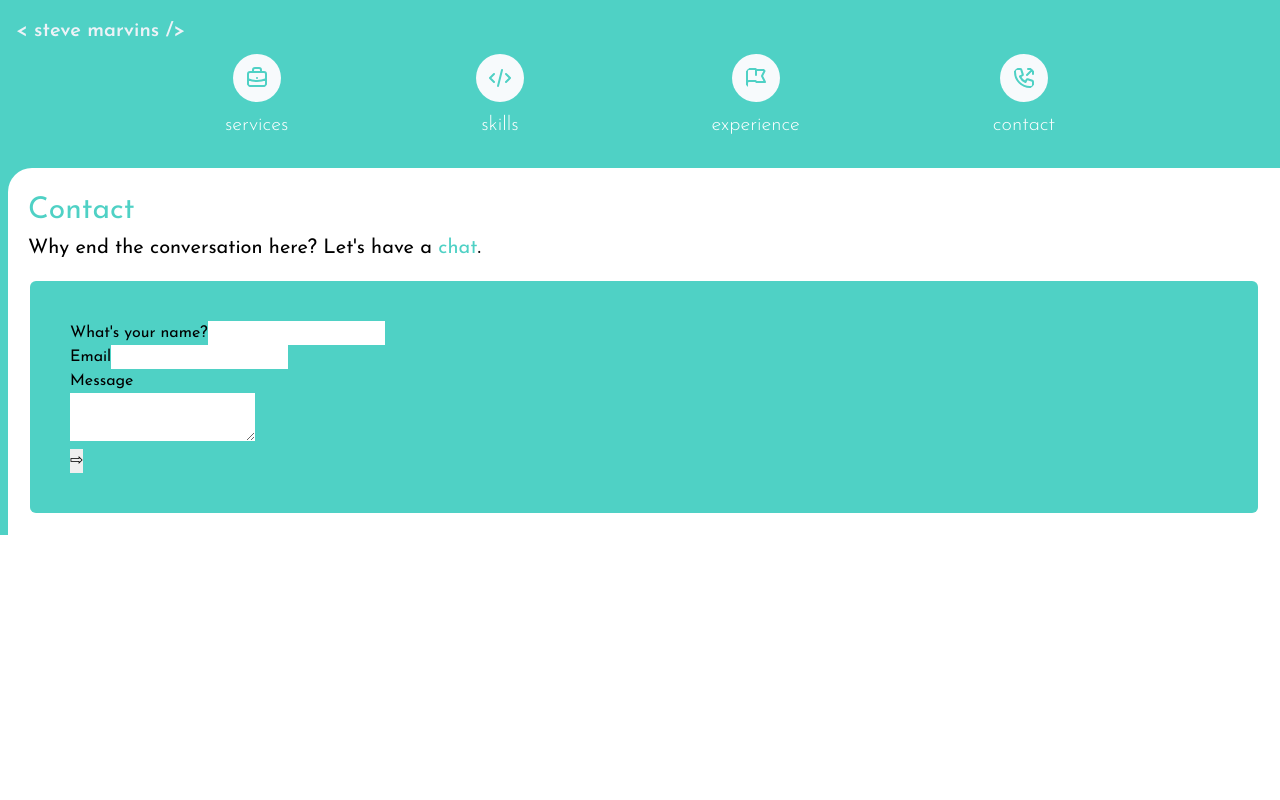
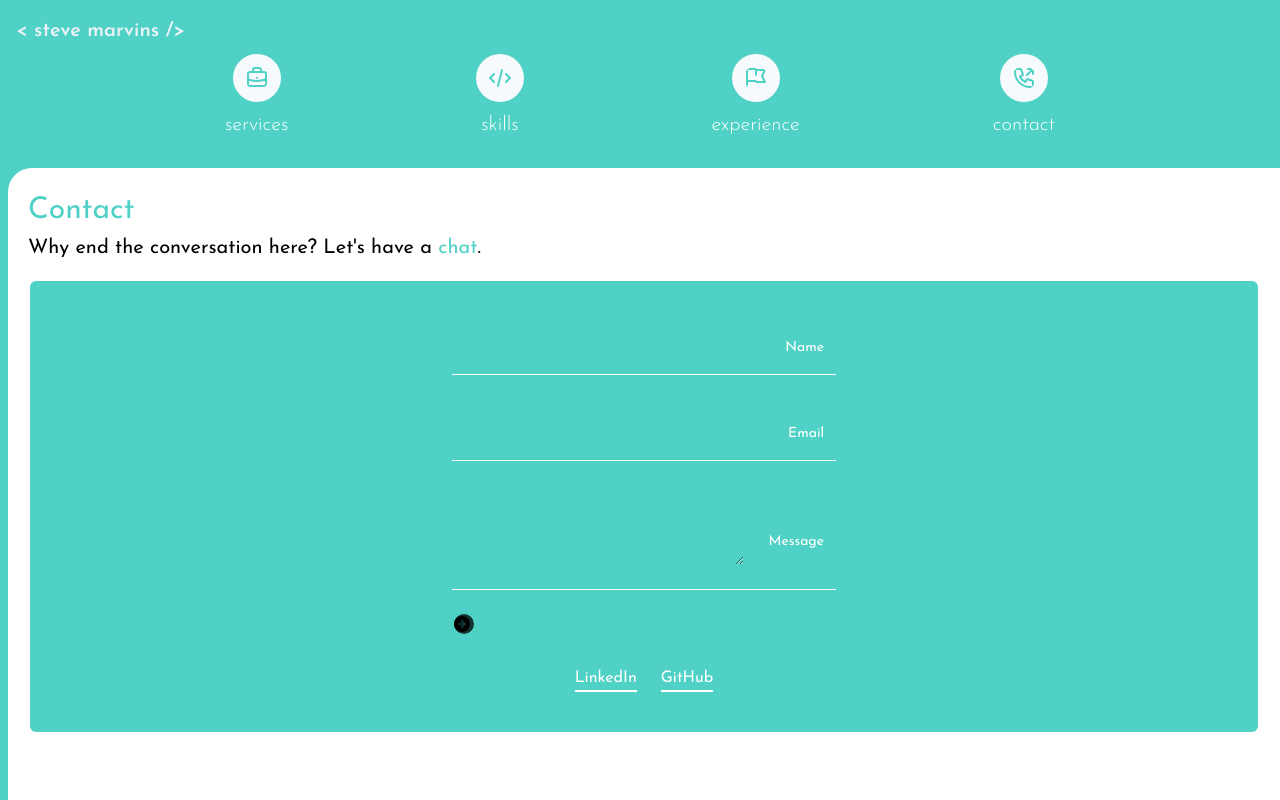
Before and after one commit to smarvins/Personal-Website, a React (Create React App) app: page /contact in a window 1280 px wide. Built offline with nearby package versions, Linux system fonts and the light colour scheme; what react-alert-template-basic would draw is missing.

Commit message:
gmail api access granted to emailjs

```diff
--- a/src/components/Contact.js
+++ b/src/components/Contact.js
@@ -1,5 +1,6 @@
 import React from 'react';
-import { useAlert } from 'react-alert'
+import { useAlert } from 'react-alert';
+import { Link } from 'react-router-dom';
 import emailjs from 'emailjs-com';
 import '../styles/main.css';
 import '../App.css';
@@ -20,7 +21,7 @@ function Contact() {
   }
 
   return (
-    <div className="flex flex-col font-body h-full bg-red-400 sm:bg-green-400 md:bg-blue-400 lg:bg-pink-400 xl:bg-teal-400">
+    <div className="flex flex-col font-body h-screen bg-red-400 sm:bg-green-400 md:bg-blue-400 lg:bg-pink-400 xl:bg-teal-400">
       {/* Navbar */}
       <div className="flex-initial">
         <Navbar/>
@@ -29,31 +30,49 @@ function Contact() {
         <p className="text-3xl text-red-400 sm:text-green-400 md:text-blue-400 lg:text-pink-400 xl:text-teal-400">Contact</p>
         <p className="text-xl">Why end the conversation here? Let's have a <span className="text-red-400 sm:text-green-400 md:text-blue-400 lg:text-pink-400 xl:text-teal-400">chat</span>.</p>
         {/* Card section */}
-        <div className="overflow-y-auto h-full mt-4 ">
+        <div className="overflow-y-auto h-screen mt-4 ">
 
           {/* Kazi */}
           <div className="border-2 border-red-400 sm:border-green-400 md:border-white lg:border-white xl:border-white rounded-md">
-            <div className="sm:inline-block md:bg-blue-400 lg:bg-pink-400 xl:bg-teal-400 p-5 pl-10 sm:p-10 rounded-md md:w-full lg:h-full">
-              <form className="contact-form" onSubmit={sendEmail}>
+            <div className="md:bg-blue-400 lg:bg-pink-400 xl:bg-teal-400 p-5 sm:p-10 rounded-md md:w-full lg:h-full">
+              <form className="w-full max-w-sm m-auto" onSubmit={sendEmail}>
 
-                <div className="name-form">
-                  <label className="label_name">What's your name?</label>
-                  <input className="input_name" type="text" name="user_name" />
+                <div className="flex items-center border-b border-red-400 sm:border-green-400 md:border-white lg:border-white xl:border-white py-2 mb-4">
+                  <input className="appearance-none bg-transparent border-none w-full text-red-400 sm:text-green-400 md:text-white mr-3 py-1 px-2 leading-tight focus:outline-none" type="text" name="user_name" aria-label="Full name"/>
+                  <div className="flex-shrink-0 border-transparent border-4 text-red-400 sm:text-green-400 md:text-white text-sm py-1 px-2 rounded">
+                    Name
+                  </div>
                 </div>
 
-                <div className="email-form">
-                  <label className="label_email">Email</label>
-                  <input className="input_email" type="email" name="user_email" />
+                <div className="flex items-center border-b border-red-400 sm:border-green-400 md:border-white lg:border-white xl:border-white py-2 mt-8">
+                  <input className="appearance-none bg-transparent border-none w-full text-red-400 sm:text-green-400 md:text-white mr-3 py-1 px-2 leading-tight focus:outline-none" type="email" name="user_email" aria-label="Full name"/>
+                  <div className="flex-shrink-0 border-transparent border-4 text-red-400 sm:text-green-400 md:text-white text-sm py-1 px-2 rounded">
+                    Email
+                  </div>
                 </div>
 
-                <div className="message-form">
-                  <div><label className="label_message">Message</label></div>
-                  <div><textarea className="textarea_message" name="message" /></div>
-                  <div><input className="text_button" type="submit" value="⇨" onClick={() => {alert.show('Thanks! I have recieved your message and will get back to you in a bit.', {type: 'success'} )}}/></div>
+                <div className="flex items-center border-b border-red-400 sm:border-green-400 md:border-white lg:border-white xl:border-white py-6 mt-8">
+                  <textarea className="appearance-none bg-transparent border-none w-full text-red-400 sm:text-green-400 md:text-white mr-3 py-1 px-2 leading-tight focus:outline-none" name="message" aria-label="Full name"/>
+                  <div className="flex-shrink-0 border-transparent border-4 text-red-400 sm:text-green-400 md:text-white text-sm py-1 px-2 rounded">
+                    Message
+                  </div>
+                </div>
+
+                <button className="mt-6" type="submit" value="Send" onClick={() => {alert.show('Thanks! I have recieved your message and will get back to you in a bit.', {type: 'success'} )}}>
+                  <span className="animate-ping absolute h-5 w-5 rounded-full bg-black opacity-75 -ml-2"></span>
+                  <svg className="w-5" xmlns="http://www.w3.org/2000/svg" viewBox="0 0 20 20" fill="currentColor">
+                    <path fillRule="evenodd" d="M10 18a8 8 0 100-16 8 8 0 000 16zm3.707-8.707l-3-3a1 1 0 00-1.414 1.414L10.586 9H7a1 1 0 100 2h3.586l-1.293 1.293a1 1 0 101.414 1.414l3-3a1 1 0 000-1.414z" clipRule="evenodd" />
+                  </svg>
+                </button>
+
+                <div className="flex justify-center md:text-white mt-6 text-red-400 sm:text-green-400 md:text-white lg:text-white xl:text-white">
+                  <a href="https://www.linkedin.com/in/stevemarvins-dev/" target="_blank" rel="noopener noreferrer" className=" border-b-2 border-red-400 sm:border-green-400 md:border-white lg:border-white xl:border-white">LinkedIn</a>
+                  <a href="https://github.com/Shavolski" target="_blank" rel="noopener noreferrer" className=" border-b-2 border-red-400 sm:border-green-400 md:border-white lg:border-white xl:border-white ml-6">GitHub</a>
                 </div>
               </form>
             </div>
           </div>
+
 
         </div>
         <div>
```
